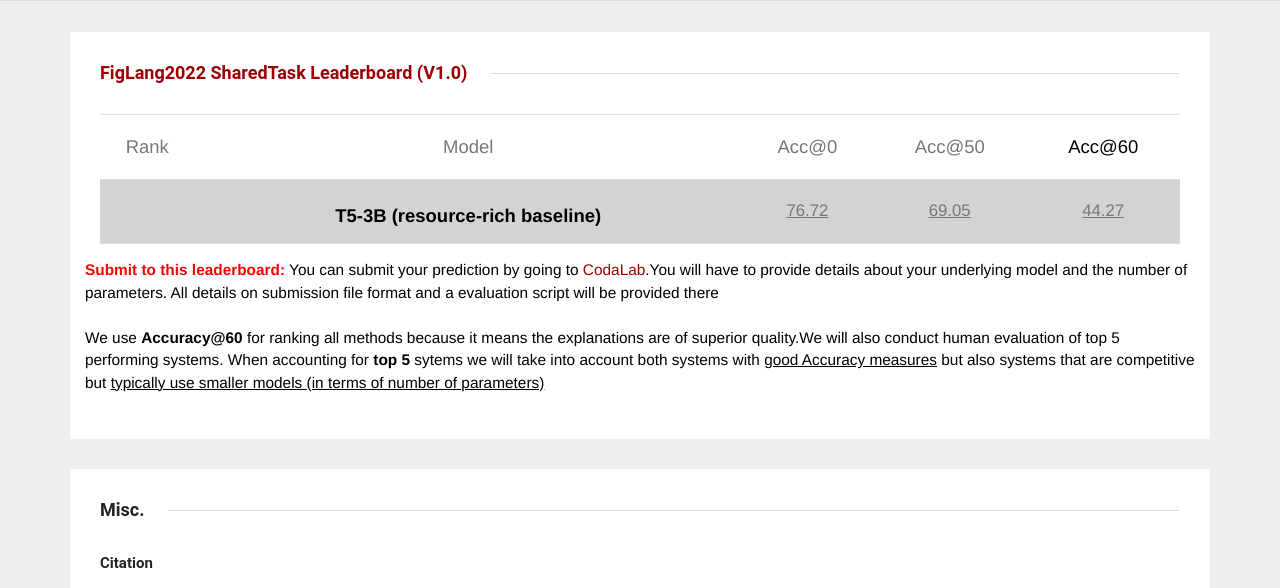
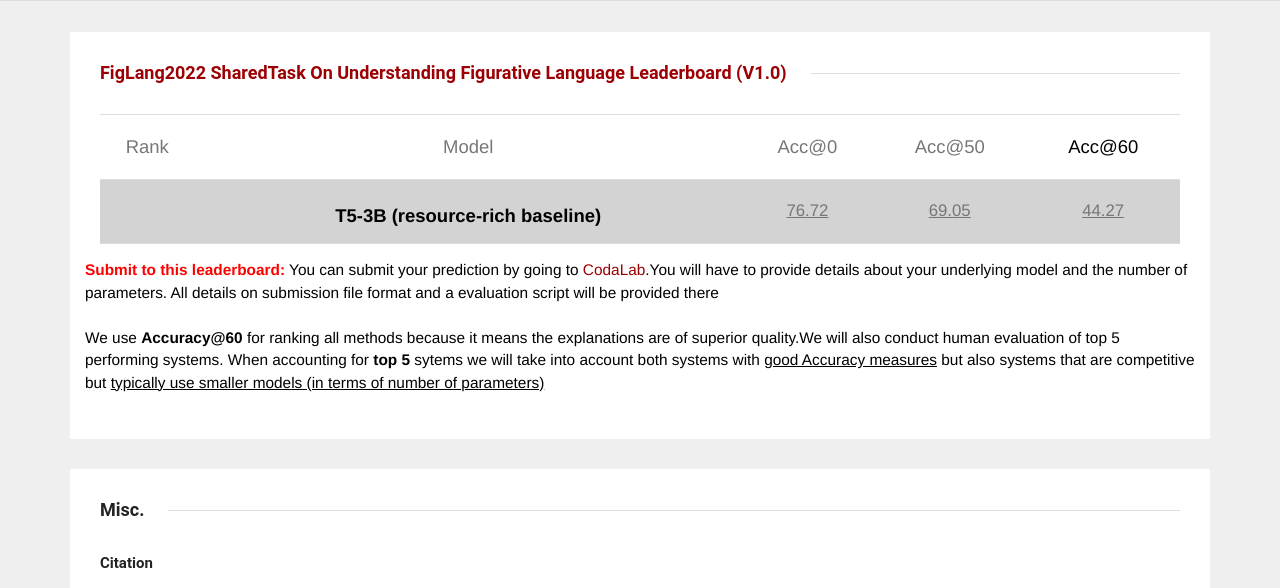
Before and after one commit to figlang2022sharedtask/figlang2022sharedtask.github.io, a plain HTML site: page leaderboard.html in a window 1280 px wide. Shown: the part 212-800 px from the top of the page. Drawn offline with Linux system fonts and the light colour scheme; a script that the page names is missing.

Commit message:
Update leaderboard.html

```diff
--- a/leaderboard.html
+++ b/leaderboard.html
@@ -202,7 +202,7 @@ $('.dataTables_length').addClass('bs-select');
 								<div class="box-content">
 									<div class="row">
 										<div class="col-md-12" id="exp">
-										<h4 class="widget-title"><span><b><a>FigLang2022 SharedTask Leaderboard (v1.0)</a></b></span></h4>
+										<h4 class="widget-title"><span><b><a>FigLang2022 SharedTask on Understanding Figurative Language Leaderboard (v1.0)</a></b></span></h4>
 
 										<table class="table performanceTable">
 											<tbody>
```
